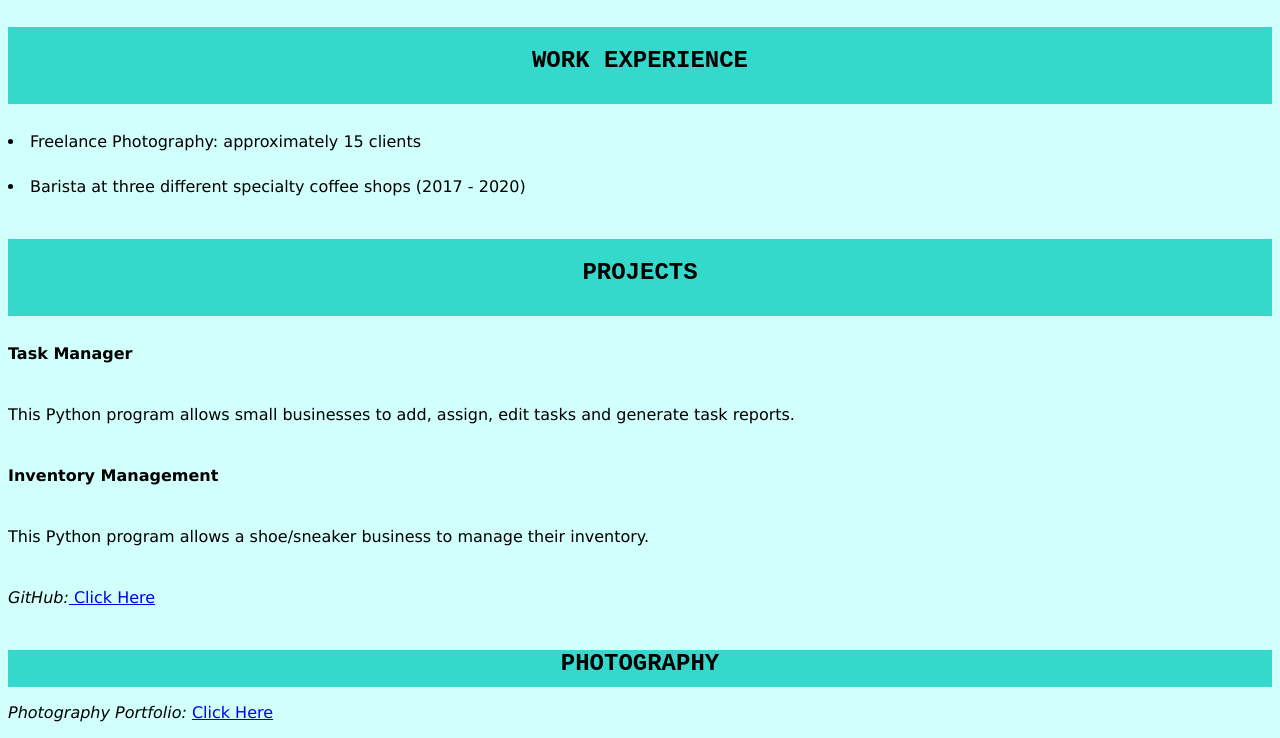
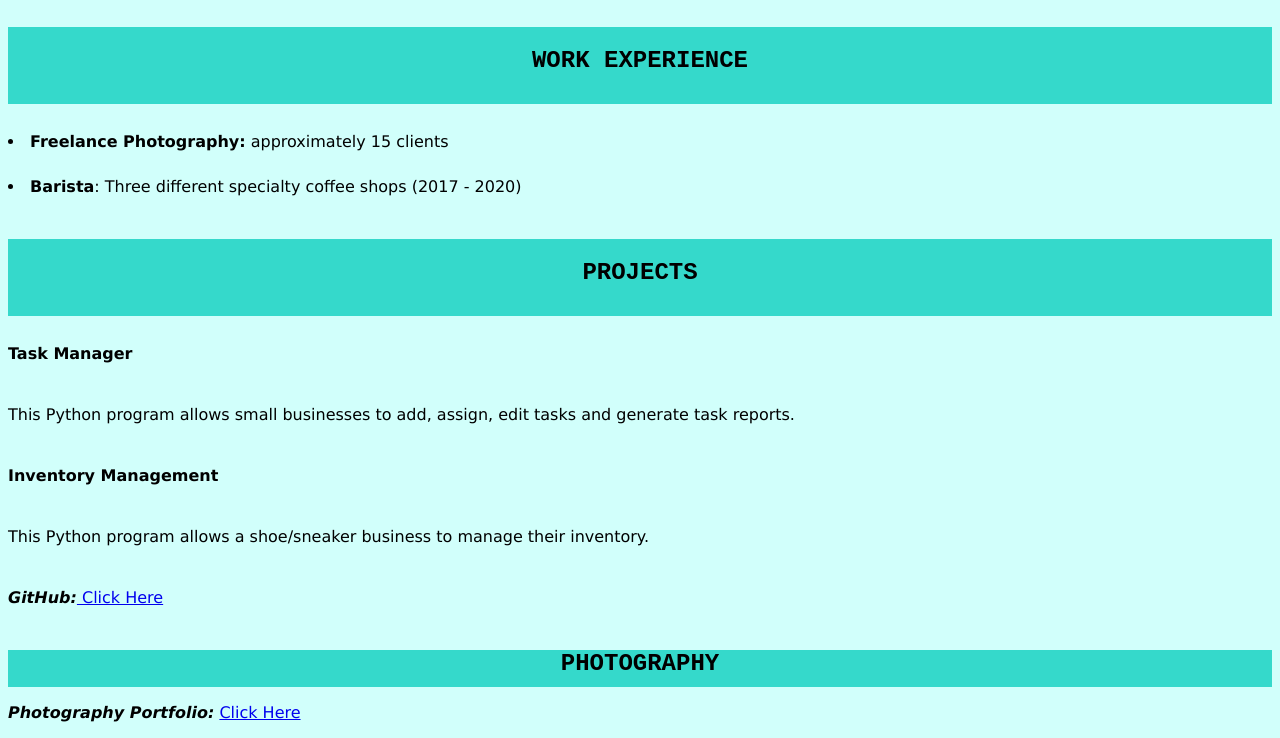
Before and after one commit to Janovin/MyCV, a plain HTML site: page index.html in a window 1280 px wide. Shown: the part 1433-2171 px from the top of the page. Drawn offline with Linux system fonts and the light colour scheme.

Commit message:
Standardised use of Bold

```diff
--- a/index.html
+++ b/index.html
@@ -71,8 +71,8 @@ list-style-type: circle;
 
     <div class="section">
         <h2>CONTACT DETAILS</h2>
-        <p>Phone Number: 0810464228</p>
-        <p>Email: janovinscholtz2001@gmail.com</p>
+        <p><b>Phone Number:</b> 0810464228</p>
+        <p><b>Email:</b> janovinscholtz2001@gmail.com</p>
         <p><a href=https://www.linkedin.com/in/janovin-scholtz-324941179>LinkedIn</a></p>
     </div>
 
@@ -97,8 +97,8 @@ list-style-type: circle;
 
     <div class="section">
     <h2>WORK EXPERIENCE</h2>
-        <p><li>Freelance Photography: approximately 15 clients</li>
-        <li>Barista at three different specialty coffee shops (2017 - 2020)</li></p>
+        <p><li><b>Freelance Photography:</b> approximately 15 clients</li>
+        <li><b>Barista</b>: Three different specialty coffee shops (2017 - 2020)</li></p>
     </div>
 
     <div class="section">
@@ -108,12 +108,12 @@ list-style-type: circle;
         <p><b>Inventory Management</b></p>
         <p>This Python program allows a shoe/sneaker business to manage their inventory.</p>
         <!-- Using <a> tags to add hyperlinks -->
-        <p><em>GitHub:</em><a href=https://github.com/Janovin/My-Work> Click Here</a></p>
+        <p><em><b>GitHub:</b></em><a href=https://github.com/Janovin/My-Work> Click Here</a></p>
     </div>
 
     <div class="section"></div>
     <h2>PHOTOGRAPHY</h2>
-        <p><em>Photography Portfolio:</em> <a href=https://janovinscholtz.mypixieset.com> Click Here</a></p>
+        <p><em><b>Photography Portfolio:</b></em> <a href=https://janovinscholtz.mypixieset.com> Click Here</a></p>
     </div>
 
 
```
